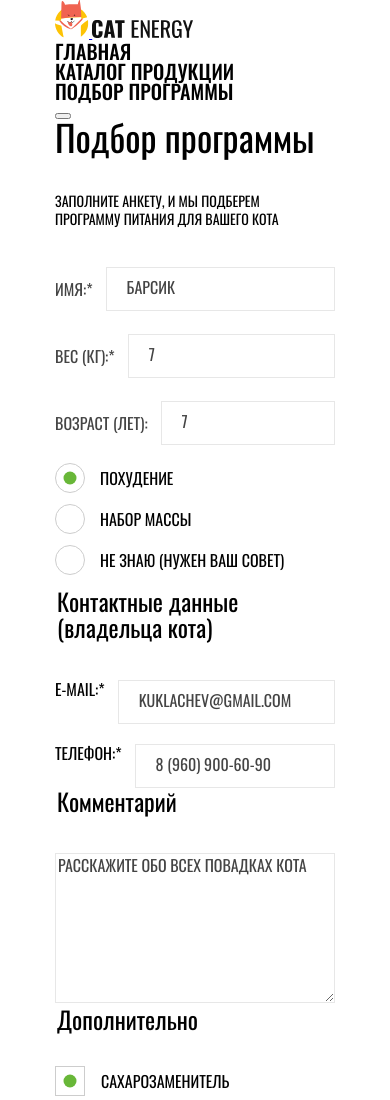
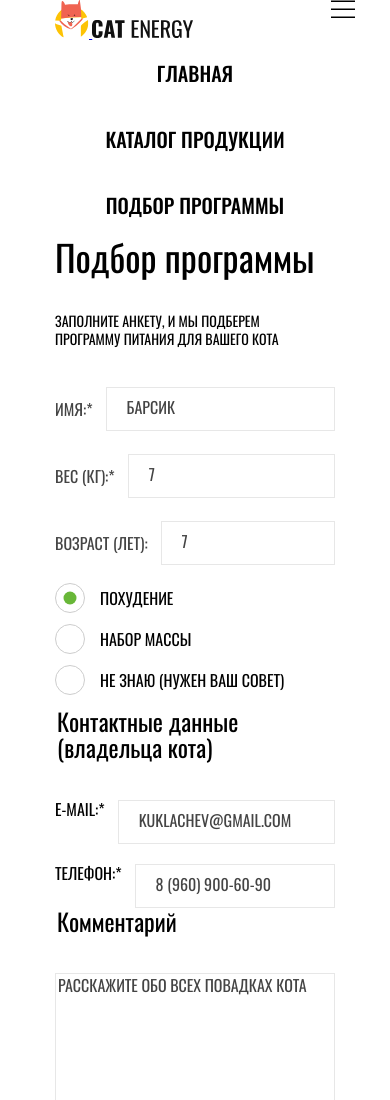
Before and after one commit to htmlacademy-adaptive/1814593-cat-energy-28, a website: page source/form.html in a window 390 px wide. Shown: the top 1100 px of the page. Drawn offline with nearby package versions, Linux system fonts and the light colour scheme; files that its build step writes are made by us from their sources.

Commit message:
Добавился JS для кнопки меню

```diff
--- a/source/sass/blocks/burger.scss
+++ b/source/sass/blocks/burger.scss
@@ -1,4 +1,14 @@
 .burger {
+  position: absolute;
+  top: 0;
+  right: 0;
+  border: none;
+  width: 24px;
+  height: 18px;
+  cursor: pointer;
+  grid-column: -2 / -1;
+  background: url("../img/burger-closed.svg") center center var(--color-btn-font);
+
   @media (min-width: $tablet-width) {
     display: none;
   }
--- a/source/sass/blocks/nav.scss
+++ b/source/sass/blocks/nav.scss
@@ -20,6 +20,10 @@
   }
 }
 
+.nav--closed .nav__list {
+  display: none;
+}
+
 .nav__list {
   @include list-reset;
 
@@ -28,6 +32,11 @@
   }
 }
 
+.nav__item {
+  padding: 22px 0 24px 0;
+  text-align: center;
+}
+
 .nav__link {
   display: inline-block;
   text-decoration: none;
--- a/source/sass/blocks/page-header.scss
+++ b/source/sass/blocks/page-header.scss
@@ -1,4 +1,6 @@
 .page-header {
+  min-height: 65px;
+  position: relative;
   background-color: #ffffff;
 
   @media (min-width: $tablet-width) {
```
Also changed, not shown: source/index.html (+3 -1 lines), source/js/script.js (added, +14 -0 lines), source/img/burger-closed.svg (added).
